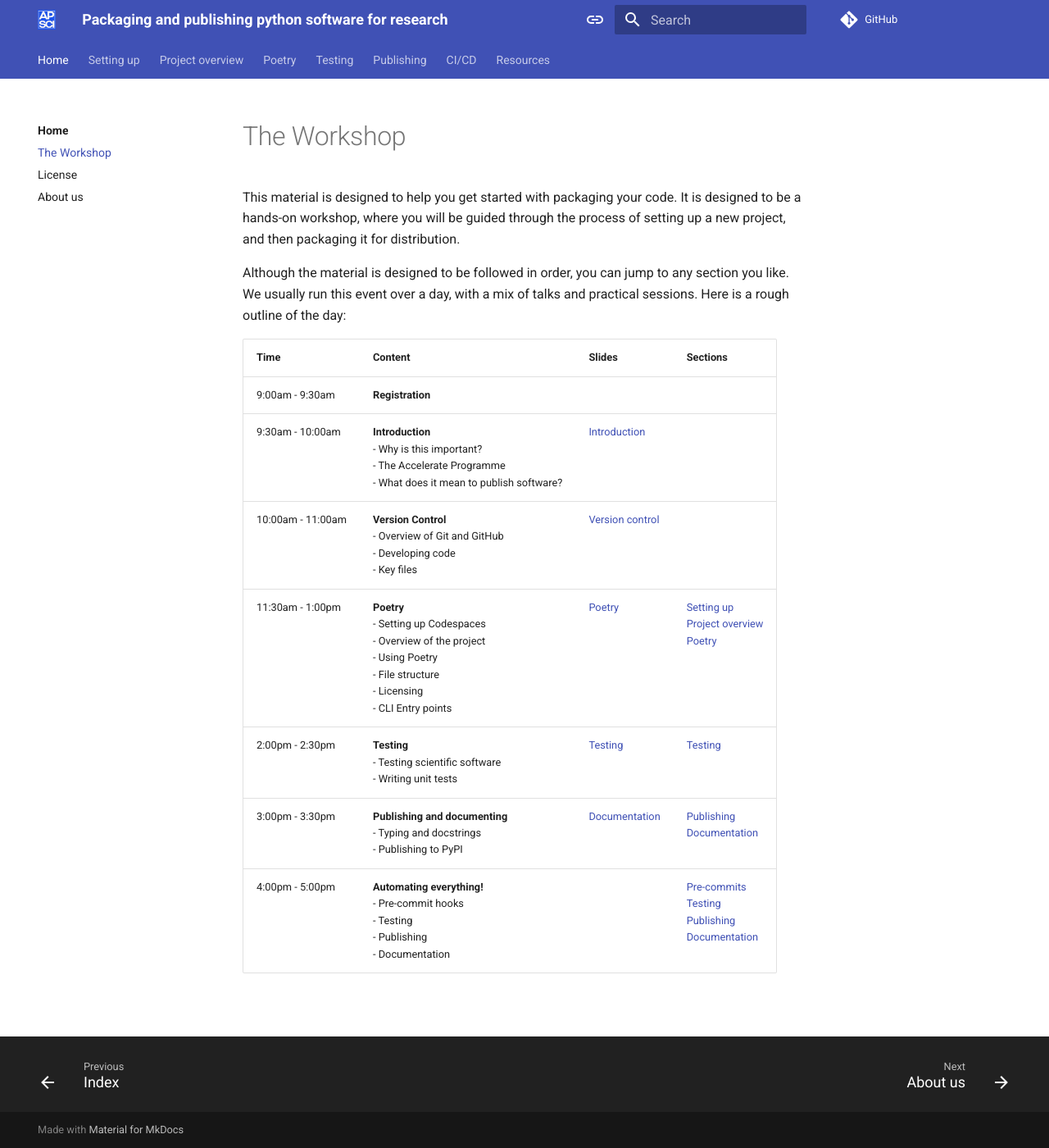
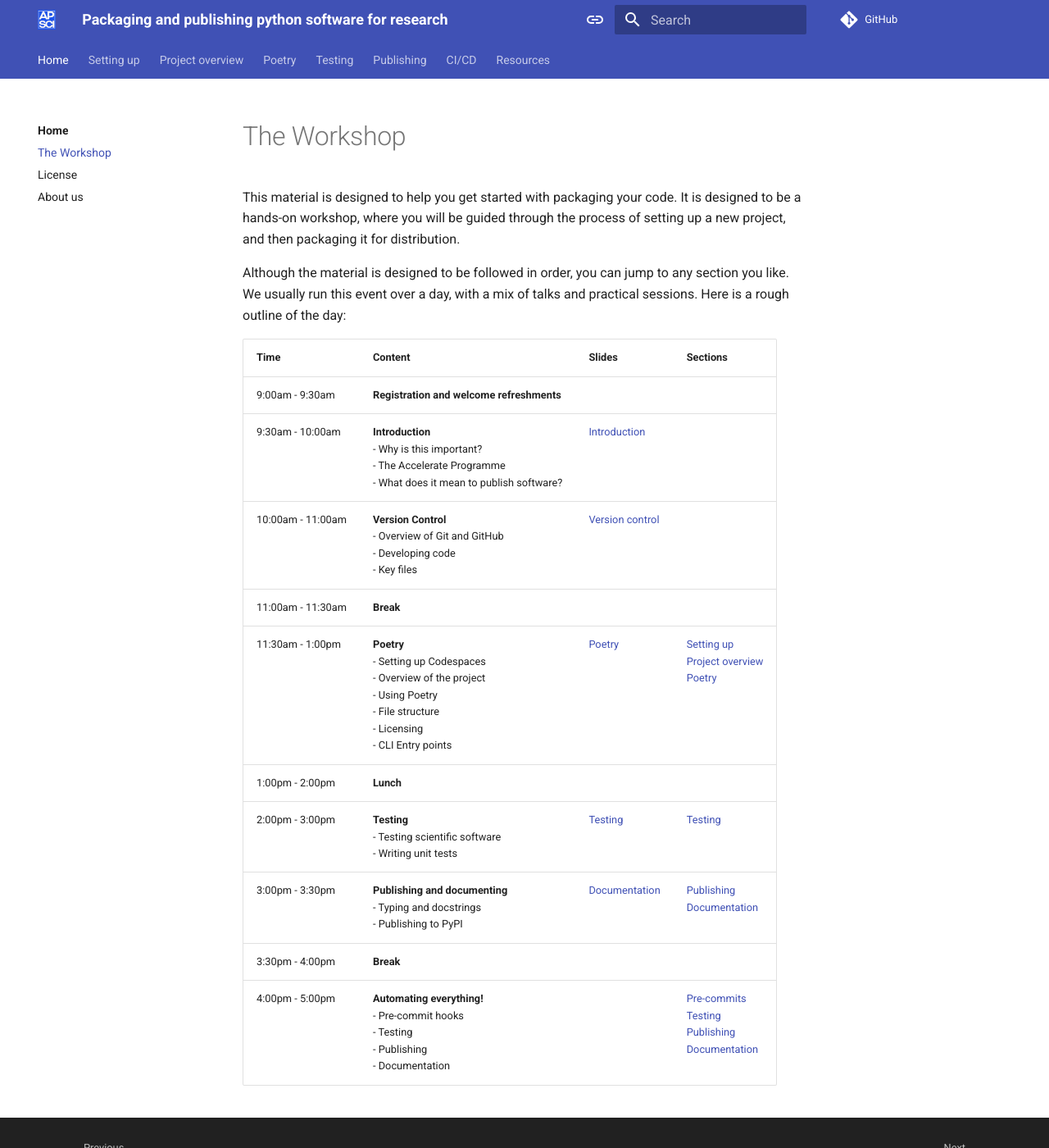
Before and after one commit to acceleratescience/packaging-publishing, an MkDocs documentation site: the page built from docs/Home/workshop.md, in a window 1280 px wide and 1400 px high. Shown: the whole window at 82% size. Built offline with MkDocs 1.6.1 and Material for MkDocs 9.7.7, drawn with Linux system fonts in a browser that asks for light colours; comment, search, counter and statistics services are not loaded.

Commit message:
Added breaks

```diff
--- a/docs/Home/workshop.md
+++ b/docs/Home/workshop.md
@@ -6,10 +6,13 @@ Although the material is designed to be followed in order, you can jump to any s
 
 | Time        | Content | Slides | Sections |
 | ----------- | ------ | ------ | ------ |
-| 9:00am - 9:30am      | **Registration**  | | |
+| 9:00am - 9:30am      | **Registration and welcome refreshments**  | | |
 | 9:30am - 10:00am     | **Introduction**<br>- Why is this important?<br>- The Accelerate Programme <br>- What does it mean to publish software? | [Introduction](../Slides/1_introduction.pptx) | |
 | 10:00am - 11:00am    | **Version Control**<br>- Overview of Git and GitHub<br>- Developing code<br>- Key files | [Version control](../Slides/2_versioncontrol.pptx) | |
+| 11:00am - 11:30am | **Break** | | |
 | 11:30am - 1:00pm | **Poetry**<br>- Setting up Codespaces<br>- Overview of the project<br>- Using Poetry<br>- File structure<br>- Licensing<br>- CLI Entry points | [Poetry](../Slides/3_poetry.pptx) |[Setting up](../1_setting_up.md)<br>[Project overview](../2_project_overview.md)<br>[Poetry](../3_poetry.md)|
-| 2:00pm - 2:30pm | **Testing**<br>- Testing scientific software<br>- Writing unit tests | [Testing](../Slides/4_testing.pptx) |[Testing](../4_Testing.md)|
+| 1:00pm - 2:00pm | **Lunch** | | |
+| 2:00pm - 3:00pm | **Testing**<br>- Testing scientific software<br>- Writing unit tests | [Testing](../Slides/4_testing.pptx) |[Testing](../4_Testing.md)|
 | 3:00pm - 3:30pm | **Publishing and documenting**<br>- Typing and docstrings<br>- Publishing to PyPI| [Documentation](../Slides/5_documentation.pptx) |[Publishing](../publishing_docs/publishing.md)<br>[Documentation](../publishing_docs/documentation.md)|
+| 3:30pm - 4:00pm | **Break** | | |
 | 4:00pm - 5:00pm | **Automating everything!**<br>- Pre-commit hooks<br>- Testing<br>- Publishing<br>- Documentation||[Pre-commits](../CICD/precommit.md)<br>[Testing](../CICD/testing.md)<br>[Publishing](../CICD/publishing.md)<br>[Documentation](../CICD/documentation.md)|
```
